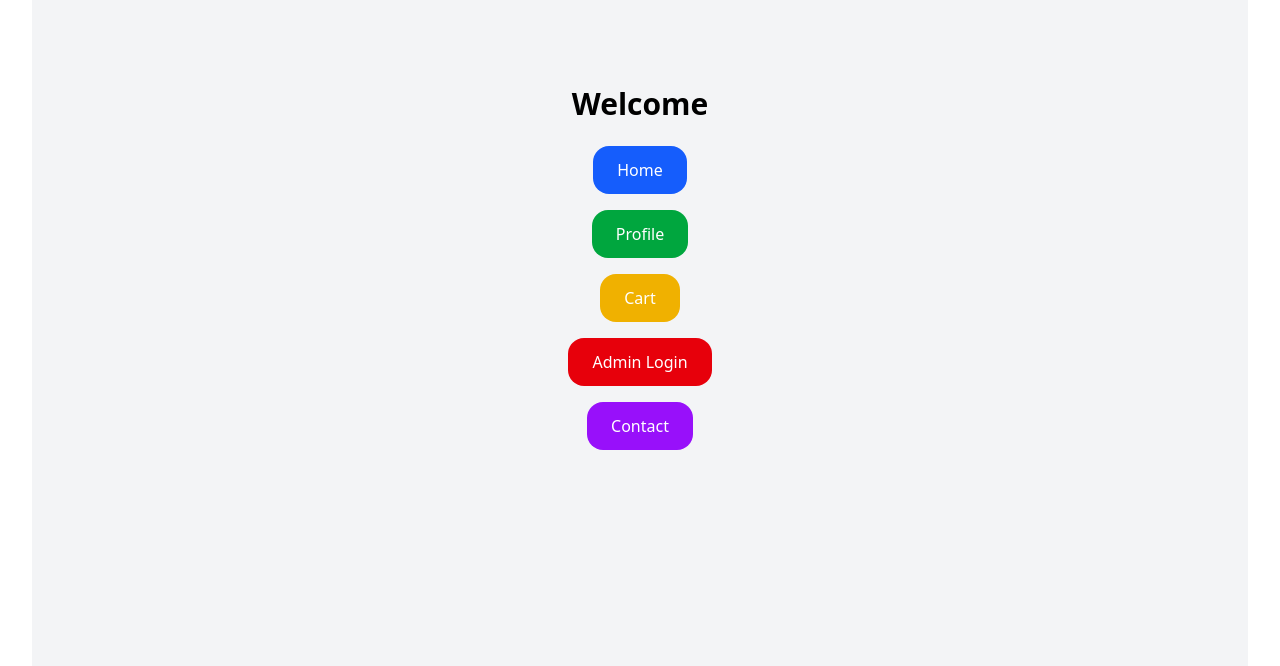
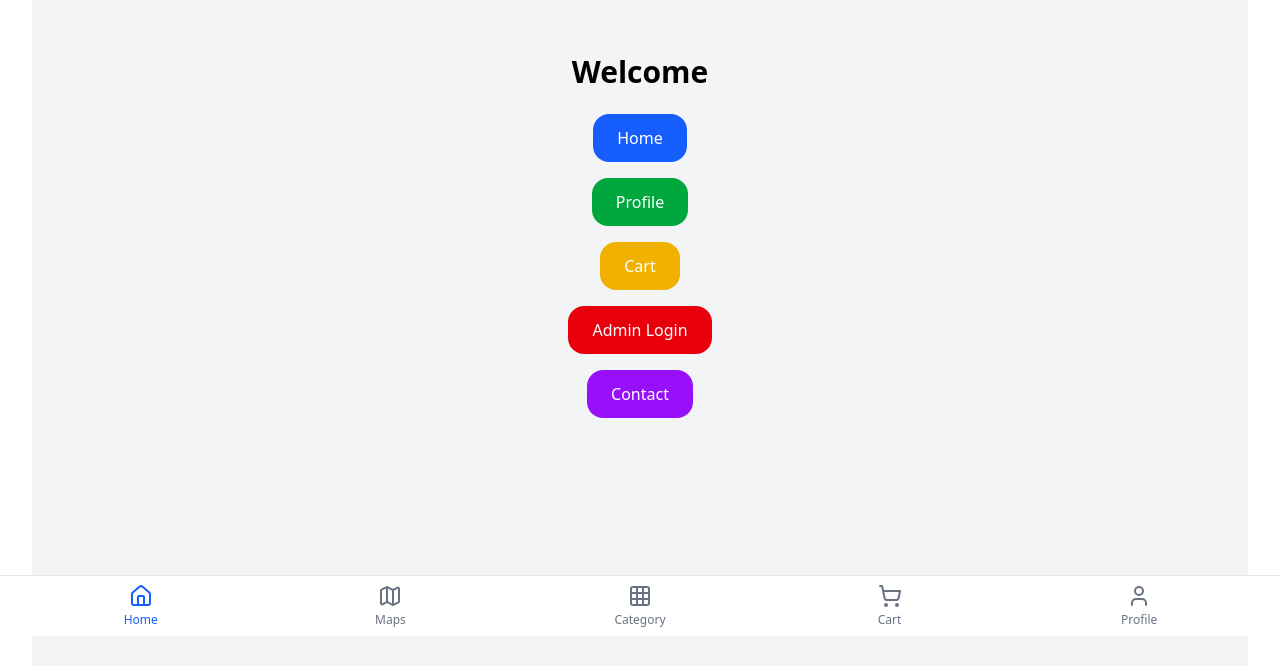
Before and after one commit to rishabhshuklayt/P-NQR-coll-V01, a React (Vite) app in the folder Frontend-NQR/: page / in a window 1280 px wide. Shown: the part 164-830 px from the top of the page. Built offline with nearby package versions, Linux system fonts and the light colour scheme.

Commit message:
Add .gitignore file, update package.json and package-lock.json to include lucide-react dependency, and implement BottomNavBar component in App.jsx for improved navigation.

```diff
--- a/Frontend-NQR/package.json
+++ b/Frontend-NQR/package.json
@@ -11,6 +11,7 @@
   },
   "dependencies": {
     "@tailwindcss/vite": "^4.1.4",
+    "lucide-react": "^0.503.0",
     "react": "^19.0.0",
     "react-dom": "^19.0.0",
     "tailwindcss": "^4.1.4"
--- a/Frontend-NQR/src/App.jsx
+++ b/Frontend-NQR/src/App.jsx
@@ -2,6 +2,7 @@ import { useState } from 'react'
 import reactLogo from './assets/react.svg'
 import viteLogo from '/vite.svg'
 import './App.css'
+import BottomNavBar from './components/BottomNavBar'
 
 function App() {
   const [count, setCount] = useState(0)
@@ -9,7 +10,7 @@ function App() {
   return (
     <>
 
-  <div className="flex flex-col items-center justify-center min-h-screen bg-gray-100 space-y-4">
+  <div className="flex flex-col items-center justify-center min-h-screen bg-gray-100 space-y-4 pb-16">
       <h1 className="text-3xl font-bold mb-6">Welcome</h1>
 
       <button className="px-6 py-3 bg-blue-600 text-white rounded-2xl hover:bg-blue-700 transition">Home</button>
@@ -18,6 +19,7 @@ function App() {
       <button className="px-6 py-3 bg-red-600 text-white rounded-2xl hover:bg-red-700 transition">Admin Login</button>
       <button className="px-6 py-3 bg-purple-600 text-white rounded-2xl hover:bg-purple-700 transition">Contact</button>
     </div>
+    <BottomNavBar />
     </>
   )
 }
--- /dev/null
+++ b/Frontend-NQR/src/components/BottomNavBar.jsx
@@ -0,0 +1,46 @@
+import {
+  Home,
+  Map,
+  ShoppingCart,
+  User,
+  Grid
+} from 'lucide-react';
+import { useState } from 'react';
+
+const BottomNavBar = () => {
+  const [activeTab, setActiveTab] = useState('home');
+
+  const tabs = [
+    { id: 'home', icon: Home, label: 'Home' },
+    { id: 'map', icon: Map, label: 'Maps' },
+    { id: 'category', icon: Grid, label: 'Category' },
+    { id: 'cart', icon: ShoppingCart, label: 'Cart' },
+    { id: 'profile', icon: User, label: 'Profile' }
+  ];
+
+  return (
+    <div className="fixed bottom-0 left-0 right-0 bg-white border-t border-gray-200 pb-safe">
+      <div className="flex items-center justify-between px-4">
+        {tabs.map((tab) => {
+          const Icon = tab.icon;
+          return (
+            <button
+              key={tab.id}
+              className={`flex flex-col items-center py-2 flex-1 ${
+                activeTab === tab.id ? 'text-blue-600' : 'text-gray-500'
+              }`}
+              onClick={() => setActiveTab(tab.id)}
+            >
+              <Icon className={`h-6 w-6 ${
+                activeTab === tab.id ? 'text-blue-600' : 'text-gray-500'
+              }`} />
+              <span className="text-xs mt-1">{tab.label}</span>
+            </button>
+          );
+        })}
+      </div>
+    </div>
+  );
+};
+
+export default BottomNavBar;
```
Also changed, not shown: 2 other files (tests, documents, lock files or other folders).
